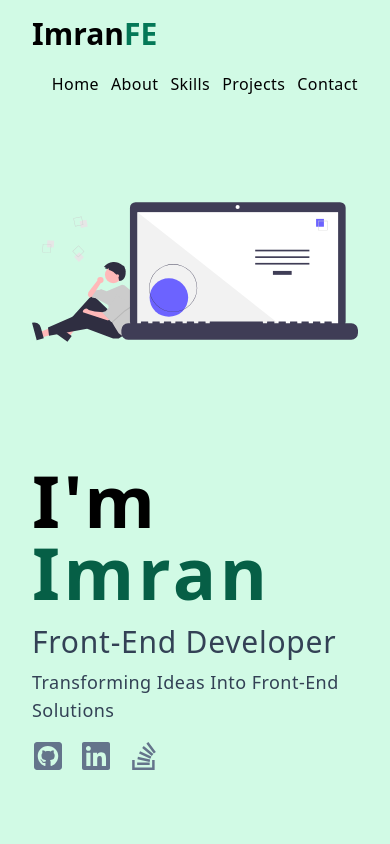
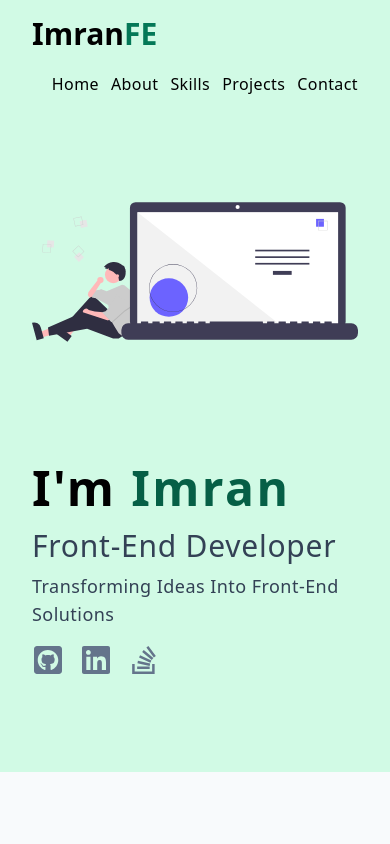
Before and after one commit to emmeiwhite/imran-portfolio-2024, a React (Vite) app: page / in a window 390 px wide. Shown: the top 844 px of the page. Built offline with nearby package versions, Linux system fonts and the light colour scheme.

Commit message:
Mobile fixes on Hero text

```diff
--- a/src/components/Hero.jsx
+++ b/src/components/Hero.jsx
@@ -6,7 +6,7 @@
     <div className="bg-emerald-100 pb-24 md:py-24">
       <div className="align-element grid md:grid-cols-2 items-center gap-8">
         <article className="order-2 md:order-1">
-          <h1 className="text-7xl font-bold tracking-wider">
+          <h1 className="text-5xl sm:text-7xl font-bold tracking-wider">
             I&apos;m <span className="text-emerald-800">Imran</span>
           </h1>
 
```
